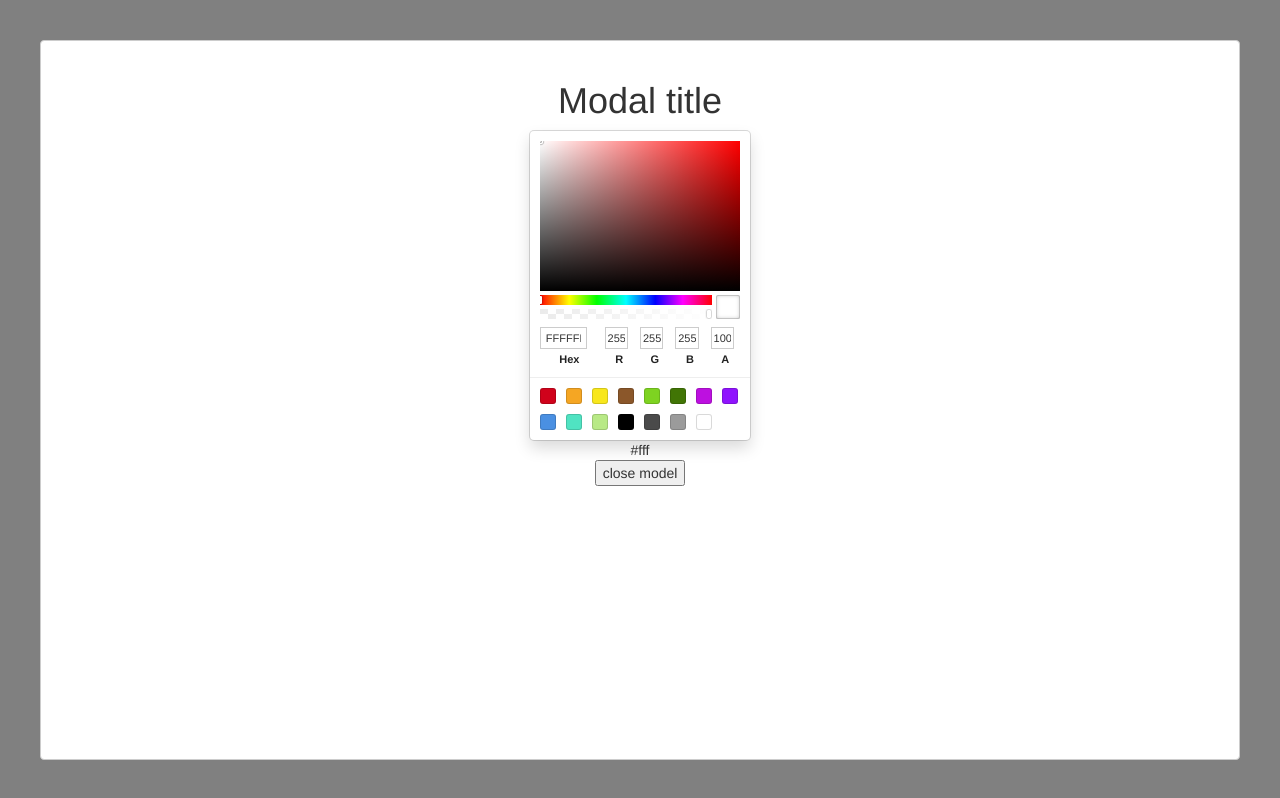
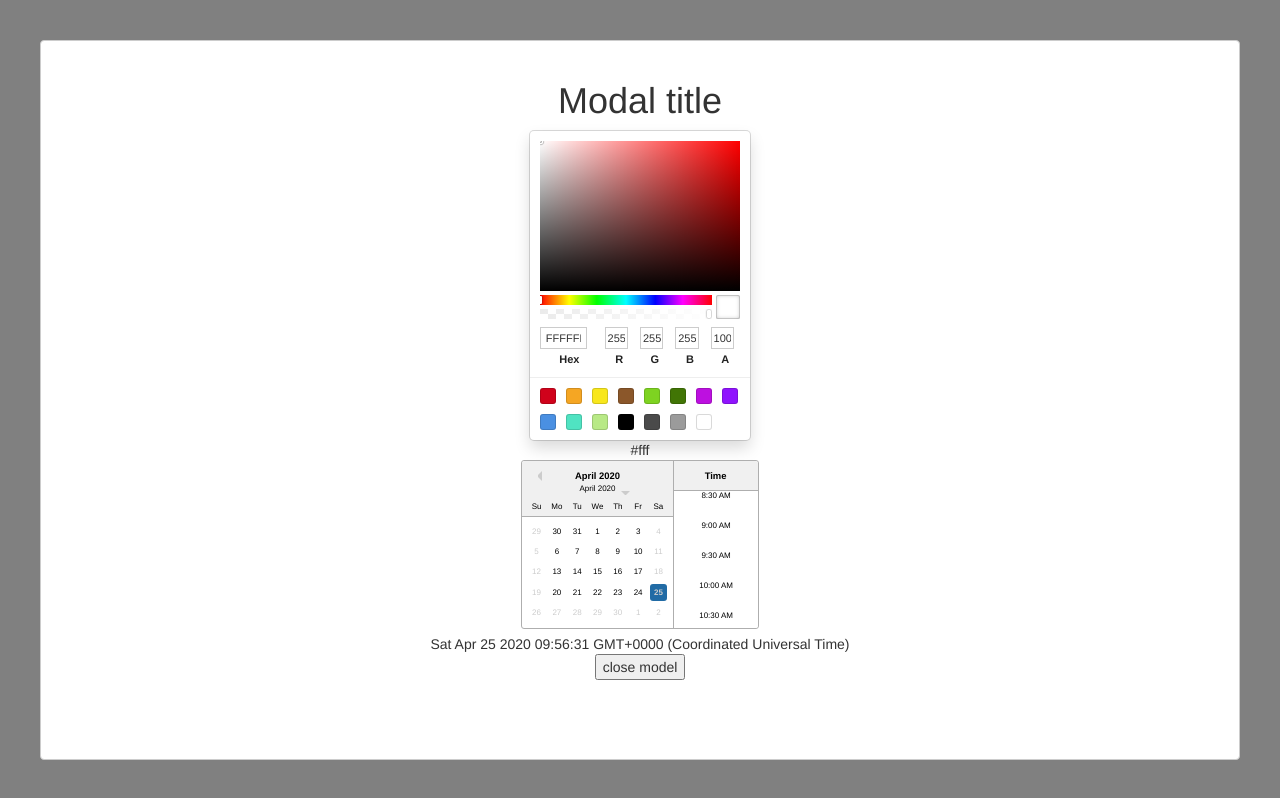
Before and after one commit to johanein/react-git, a React (Create React App) app: page /advSearch in a window 1280 px wide. Both pictures are taken after a click on the button "Open model". Built offline with nearby package versions, Linux system fonts and the light colour scheme.

Commit message:
added date picker

```diff
--- a/package.json
+++ b/package.json
@@ -37,6 +37,7 @@
     "react-bootstrap": "^1.0.1",
     "react-color": "^2.18.1",
     "react-credit-cards": "^0.8.3",
+    "react-datepicker": "^3.0.0",
     "react-hotkeys": "^1.1.4",
     "react-idle-timer": "^4.2.12",
     "react-js-pagination": "^3.0.3",
--- a/src/Components/AdvanceSearch/mainDisplay.js
+++ b/src/Components/AdvanceSearch/mainDisplay.js
@@ -4,18 +4,26 @@ import {
     Grid,
 } from '@material-ui/core';
 import { SketchPicker } from 'react-color';
+import DatePicker from "react-datepicker";
+import "react-datepicker/dist/react-datepicker.css";
 import Modal from '../Modal/modal'
 import styles from './advSearch.module.css'
 
 const MainDisplay = memo(()=> {
     const [modalIsOpen,setIsOpen] = useState(false);
     const [color,setColor] = useState('#fff');
+    const [date,setDate] = useState(new Date());
+
     const buttonClick = (params) => ()=>{
         setIsOpen(params)
     }
     const handleColorChangeComplete = (params) => {
         setColor(params.hex)
     }
+
+    const handleDateChange = date => {
+        setDate(date);
+      };
 
 
     return (
@@ -36,8 +44,8 @@ const MainDisplay = memo(()=> {
   alignItems="center"
   >
             <h1>Modal title</h1>
-            <Grid   item
-  direction="row"
+            <Grid   container
+  direction="column"
   justify="center"
   alignItems="center"
   >
@@ -45,8 +53,22 @@ const MainDisplay = memo(()=> {
         color={color}
         onChangeComplete={handleColorChangeComplete}
       />
+  <text>{color}</text>
+      <DatePicker
+  selected={date}
+  //   onSelect={handleSelect} //when day is clicked
+  onChange={handleDateChange} //only when value has changed
+  dateFormat='Pp'
+  filterDate={date=>date.getDay()!==0 && date.getDay()!==6}
+  maxDate={new Date()}
+  isClearable
+  showMonthYearDropdown
+  scrollableMonthYearDropdown
+  showTimeSelect
+  inline
+/>
+  <text>{date.toString()}</text>
             </Grid>
-      <text>{color}</text>
             <Tippy content='close modal'><button onClick={buttonClick(false)} > close model</button></Tippy>
             </Grid>
             </Modal>
```
Also changed, not shown: 1 other file (tests, documents, lock files or other folders).
